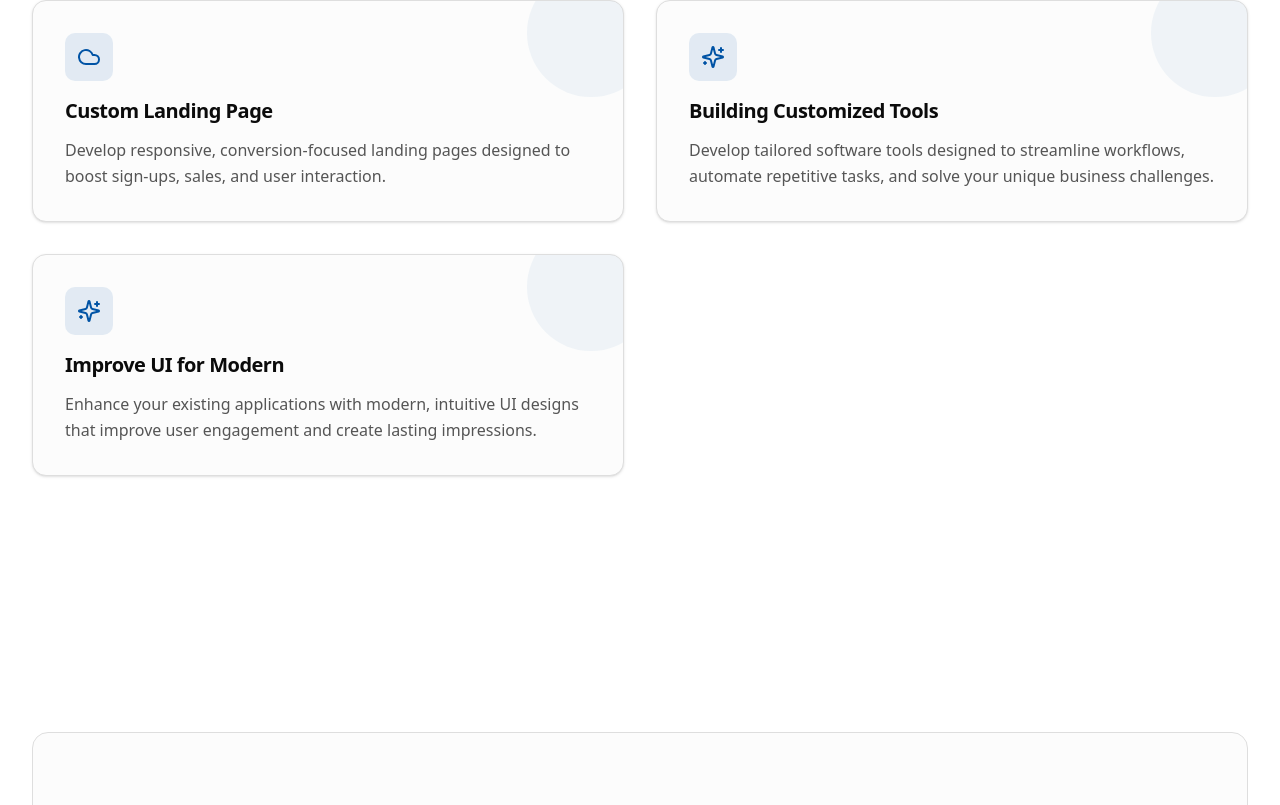
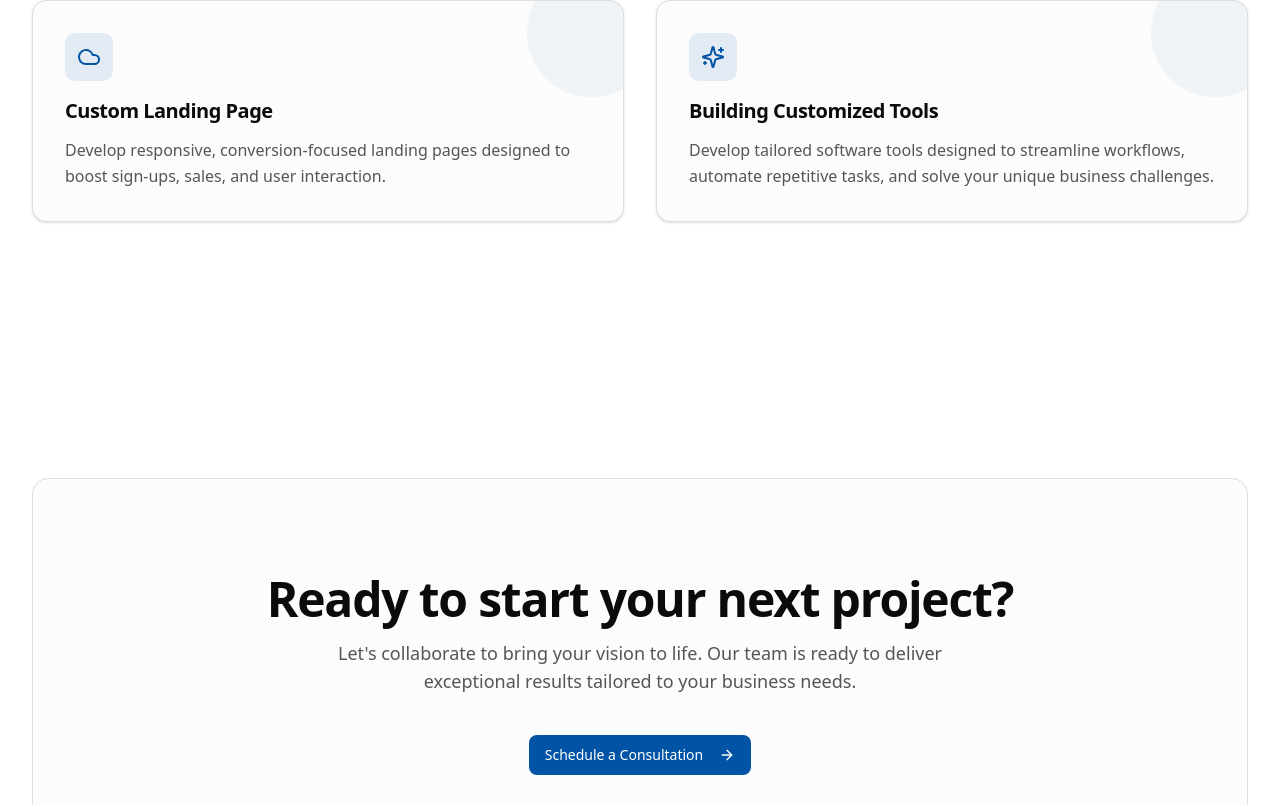
Before and after one commit to pradeeep-s/v0-zuetech-landing-page, a Next.js app: page / in a window 1280 px wide. Shown: the part 1978-2783 px from the top of the page. Built offline with nearby package versions, Linux system fonts and the light colour scheme.

Commit message:
fix: remove "Improve UI for Modern" service
Update landing page to display core services only.

Co-authored-by: Pradeep S <62656333+pradeeep-s@users.noreply.github.com>

```diff
--- a/components/services.tsx
+++ b/components/services.tsx
@@ -26,12 +26,6 @@ export function Services() {
       title: "Building Customized Tools",
       description:
         "Develop tailored software tools designed to streamline workflows, automate repetitive tasks, and solve your unique business challenges.",
-    },
-    {
-      icon: Sparkles,
-      title: "Improve UI for Modern",
-      description:
-        "Enhance your existing applications with modern, intuitive UI designs that improve user engagement and create lasting impressions.",
     },
   ]
 
```
